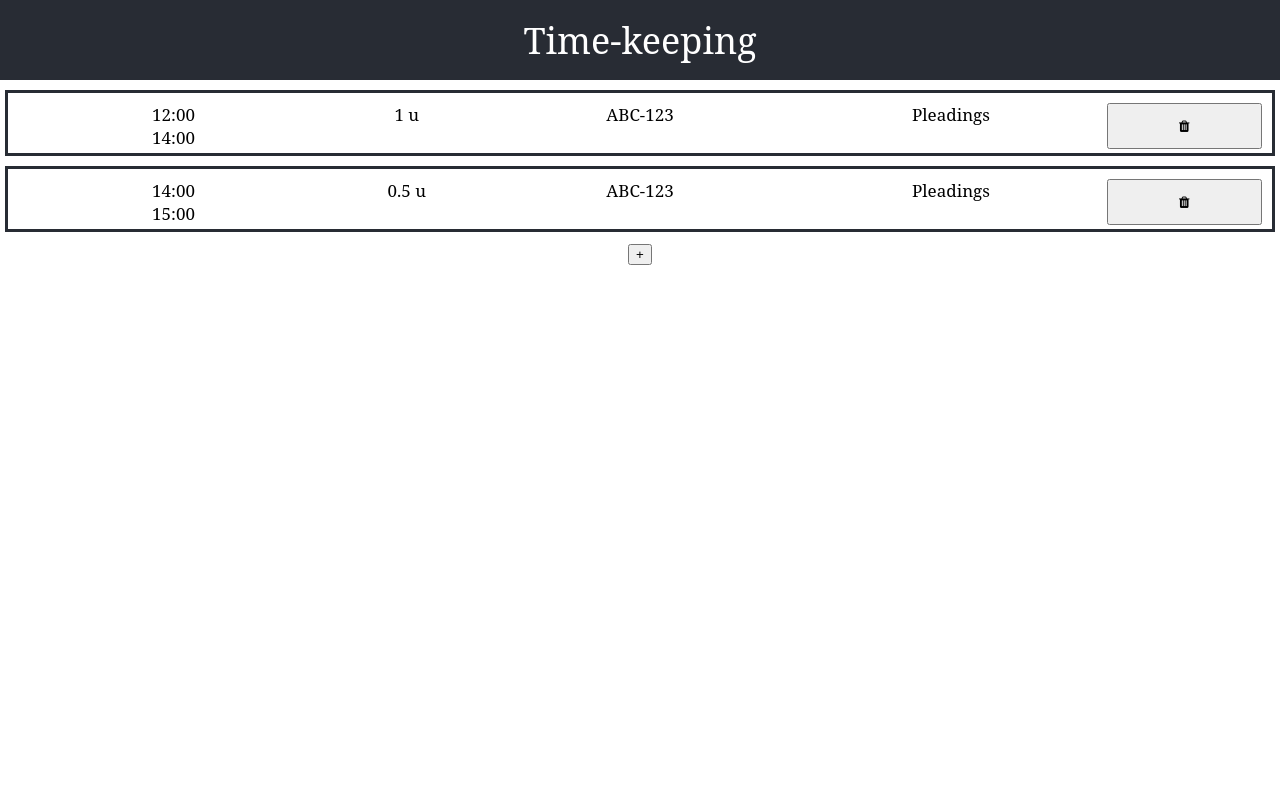
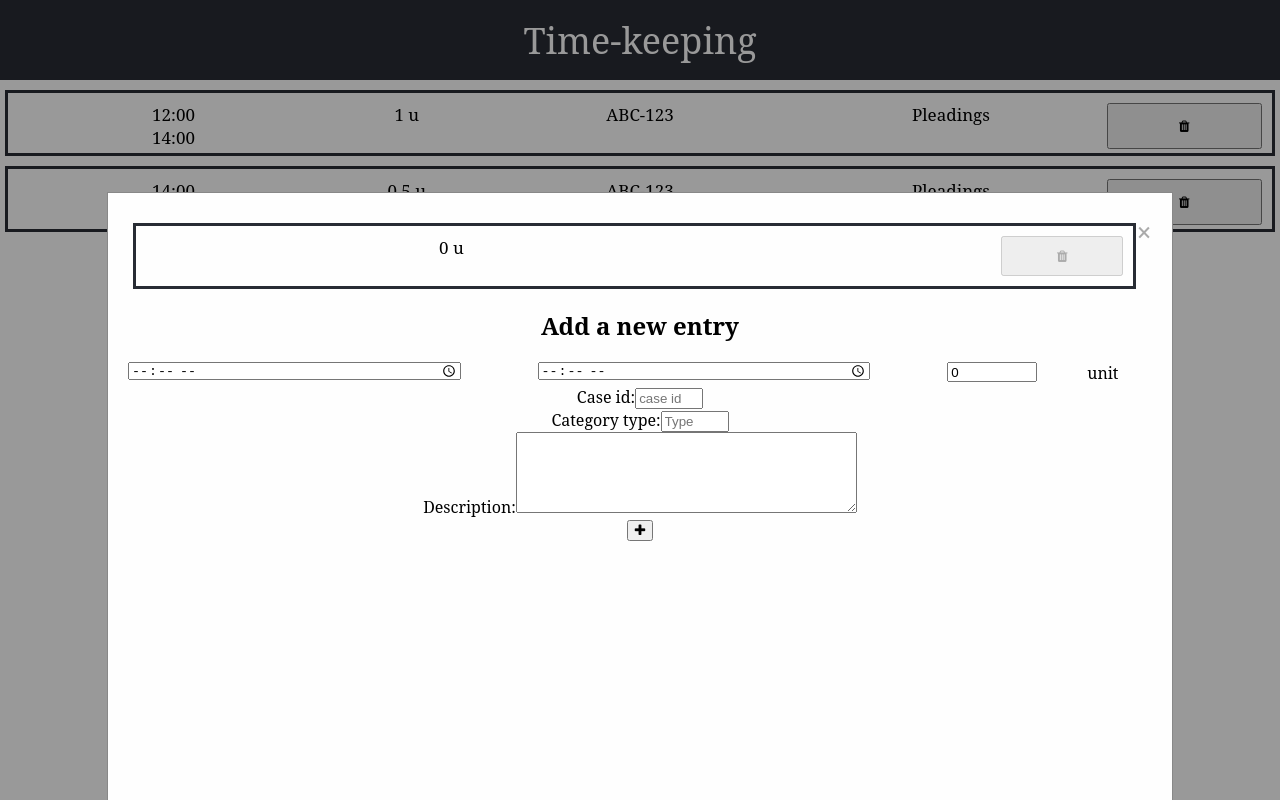
Before and after one commit to jwwnz/timekeeping, a React (Create React App) app: page / in a window 1280 px wide. Built offline with nearby package versions, Linux system fonts and the light colour scheme.

Commit message:
add description section

```diff
--- a/src/App.css
+++ b/src/App.css
@@ -51,7 +51,7 @@
 }
 
 .input-unit {
-	width: 20px;
+	width: 80%;
 }
 
 .input-case-id {
@@ -63,11 +63,17 @@
 }
 
 .input-time {
-	width: 80px;
+	width: 80%;
 }
 
-.input-hour {
+/* .input-hour {
 	width: 40px;
+} */
+
+.input-time-group {
+	display: grid;
+	grid-column-start: 1;
+	grid-template-columns: 4fr 4fr 1fr 1fr;
 }
 
 @keyframes App-logo-spin {
--- a/src/App.js
+++ b/src/App.js
@@ -12,7 +12,7 @@ const Navbar = () => (
 
 function App() {
 	const [entries, setEntries] = useState(something);
-	const [modalOpen, setModalOpen] = useState(false);
+	const [modalOpen, setModalOpen] = useState(true);
 
 	const toggleEditModal = () => {
 		setModalOpen(!modalOpen);
@@ -112,8 +112,8 @@ function App() {
 					</button>
 				</div>
 				<h2>Add a new entry</h2>
-				<div className="Time-entry Time-entry-add" key={"add"}>
-					<div>
+				<div>
+					<div className="input input-time-group">
 						<input
 							className="input input-time"
 							type="time"
@@ -128,18 +128,18 @@ function App() {
 							name="time-end"
 							onChange={updateNewEndTime}
 						/>
-					</div>
-					<div>
 						<input
 							className="input input-unit"
 							type="number"
 							id="unit"
 							name="unit"
+							value={newEntry.unit}
 							onChange={updateNewUnit}
 						/>
-					&nbsp;unit
-				</div>
+						<span>&nbsp;unit</span>
+					</div>
 					<div>
+						<label for="case-id">Case id:</label>
 						<input
 							className="input input-case-id"
 							type="text"
@@ -150,14 +150,19 @@ function App() {
 						/>
 					</div>
 					<div>
+						<label for="action-type">Category type:</label>
 						<input
 							className="input input-type"
 							type="text"
 							id="type"
-							name="type"
+							name="action-type"
 							placeholder="Type"
 							onChange={updateNewType}
 						/>
+					</div>
+					<div>
+						<label for="case-description">Description:</label>
+						<textarea name="case-description" cols="40" rows="5"></textarea>
 					</div>
 					<button onClick={addEntry}>
 						<i className="fa fa-plus"></i>
--- a/src/components/EditComponent.js
+++ b/src/components/EditComponent.js
@@ -81,7 +81,7 @@ function EditComponent() {
     return (
 
         <div className="Time-entry Time-entry-add" key={"add"}>
-            <div>
+            <div className="input input-time-group">
                 <input
                     className="input input-time"
                     type="time"
```
